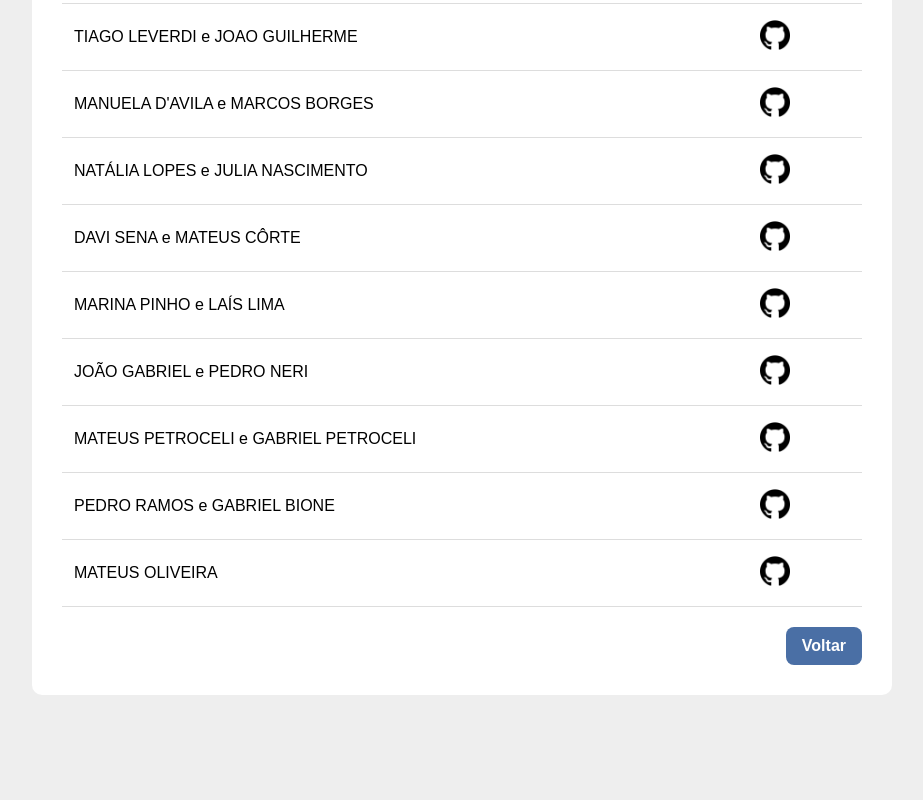
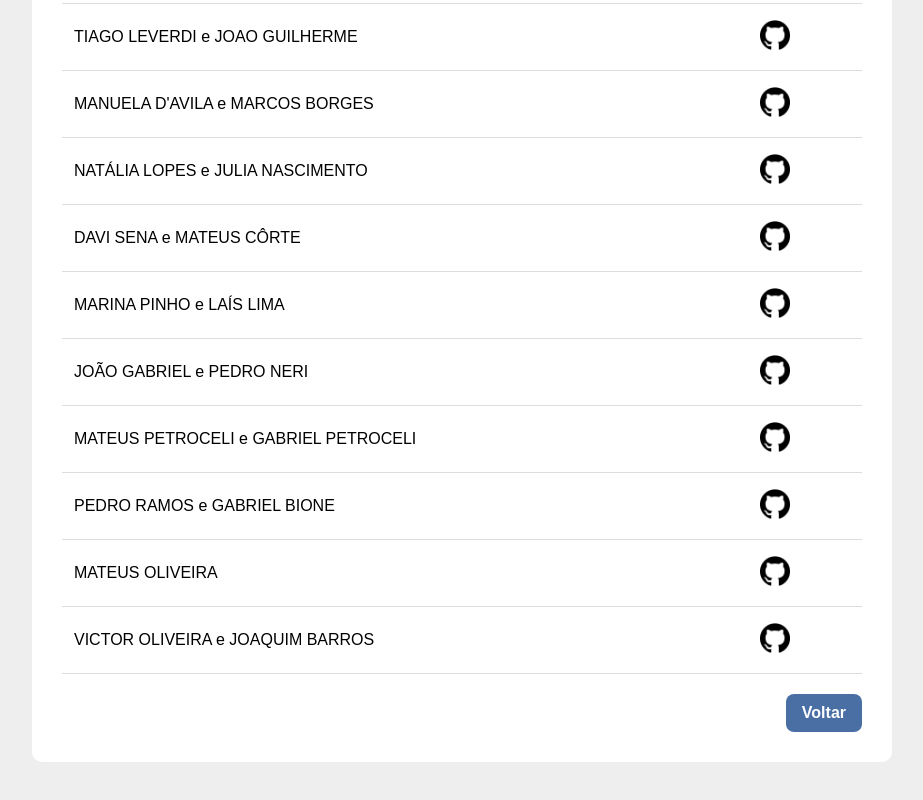
Before and after one commit to MauroVianaJunior/site-trilhaCTO, a plain HTML site: page repositorios.html in a window 1280 px wide. Shown: the part 1306-2106 px from the top of the page, without its empty margins (178-1101 px from the left). Before the commit the page ends 2041 px from the top, so only its background shows below. Drawn offline with Linux system fonts and the light colour scheme.

Commit message:
Update repositorios.html

```diff
--- a/repositorios.html
+++ b/repositorios.html
@@ -309,6 +309,16 @@
           </a>
         </td>
       </tr>
+      <tr>
+        <td>VICTOR OLIVEIRA e JOAQUIM BARROS</td>
+        <td class="repo">
+          <a href="https://victoroliveirajoaquimbarros.github.io/site-3serie-VictoryJoaquim/" target="_blank">
+            <img src="./images/github.png">
+          </a>
+        </td>
+      </tr>
+
+
 
 
 
```
